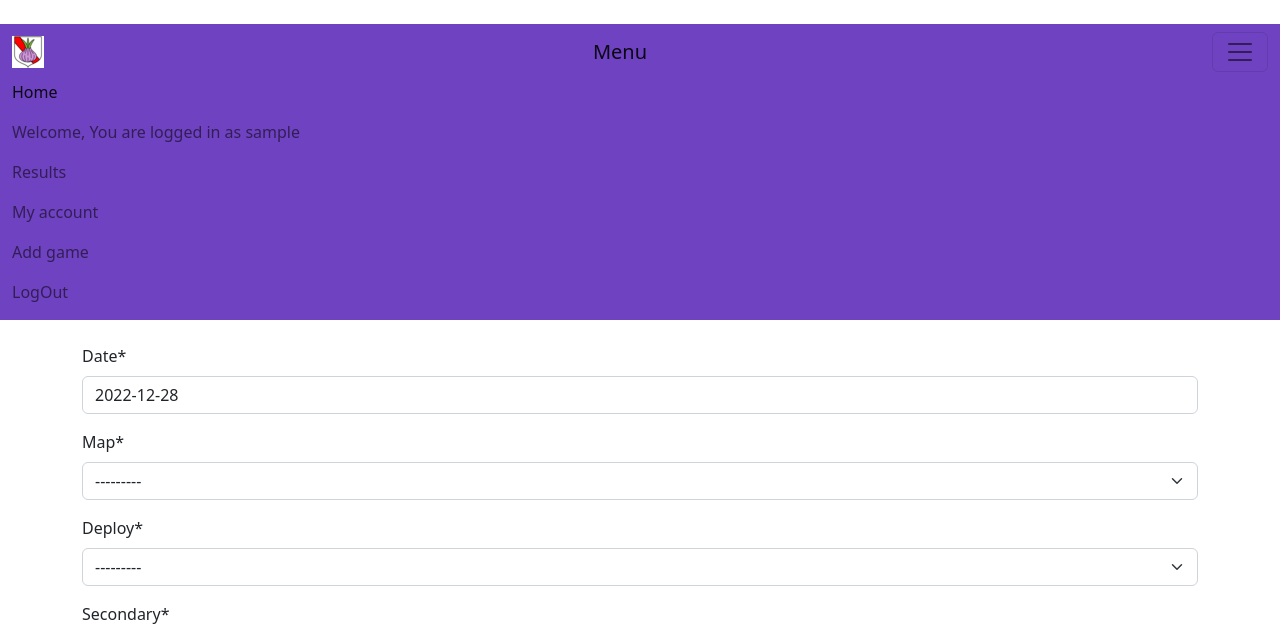
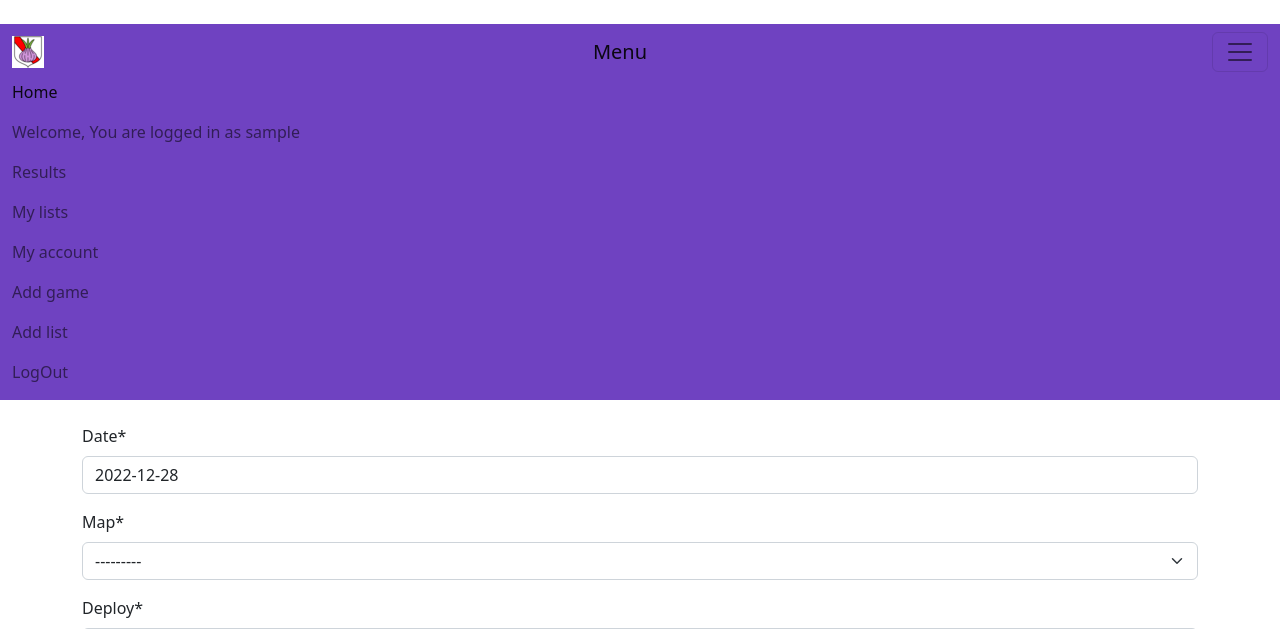
Before and after one commit to Natalia900101/t9aresults, a Django app: page /add-game/ in a window 1280 px wide, after a click that opens the changed part. Shown: the top 629 px of the page. Run offline with Django 4.2, Linux system fonts and the light colour scheme; the visitor is signed in with stand-in values (Sample User, id 1); data comes from the database, SQL or seed files in the repository; data that the repository does not hold is empty; some libraries are stand-ins or nearby versions.

Commit message:
[#14] form view for adding and editting list

```diff
--- a/t9a/forms.py
+++ b/t9a/forms.py
@@ -1,7 +1,7 @@
 from django import forms
 from django.contrib.auth import get_user_model
 
-from t9a.models import Games, Results
+from t9a.models import Games, Results, Lists
 
 
 class UsernameForm(forms.ModelForm):
@@ -31,3 +31,9 @@ class OpResultForm(forms.ModelForm):
     class Meta:
         model = Results
         fields = ('player', 'points', 'list')
+
+
+class AddListForm(forms.ModelForm):
+    class Meta:
+        model = Lists
+        fields = ('army', 'name', 'list')
--- a/t9a/templates/lists.html
+++ b/t9a/templates/lists.html
@@ -8,7 +8,8 @@
 <ol>
 {% for list in lists %}
 <li>
-  {{list}} <pre>{{list.list}}<pre>
+ <a href="{% url 't9a:add-list' pk=list.id %}">  {{list}}</a>
+  <pre>{{list.list}}<pre>
 </li>
   {% endfor%}
 </ol>
--- a/t9a/urls.py
+++ b/t9a/urls.py
@@ -10,6 +10,8 @@ urlpatterns = [
     path('results/', views.ResultView.as_view(), name='results'),
     path('lists/<int:pk>', views.ListsView.as_view(), name='lists'),
     path('lists/', views.ListsView.as_view(), name='lists'),
+    path('add-list/<int:pk>', views.AddListView.as_view(), name='add-list'),
+    path('add-list/', views.AddListView.as_view(), name='add-list'),
     path('my-account/', views.ChangeUsernameView.as_view(), name='my-account'),
     path('add-game/', views.GameCreateView.as_view(), name='add-game'),
     path('logout', views.LogoutView.as_view(), name='logout'),
--- a/t9a/views.py
+++ b/t9a/views.py
@@ -8,7 +8,7 @@ from django.shortcuts import render, redirect
 from django.views import View
 
 from . import forms
-from .forms import UsernameForm, GameForm, MyResultForm, OpResultForm
+from .forms import UsernameForm, GameForm, MyResultForm, OpResultForm, AddListForm
 from .models import Results, Lists, Games
 
 
@@ -82,6 +82,47 @@ class ListsView(LoginRequiredMixin, View):
         )
 
 
+class AddListView(LoginRequiredMixin, View):
+    def get(self, request, pk=0):
+        if pk == 0:
+            form = AddListForm()
+        else:
+            form = AddListForm(instance=Lists.objects.get(id=pk))
+            if len(Results.objects.filter(list_id=pk)) > 0:
+                form.fields['list'].disabled = True
+
+        return render(
+            request,
+            'add-list.html',
+            context={
+                'form': form
+            }
+        )
+
+    def post(self, request, pk=0):
+        form = {}
+        if pk != 0:
+            list = Lists.objects.get(id=pk)
+            if list:
+                if len(Results.objects.filter(list_id=list.id)) > 0:
+                    POST = request.POST.copy()
+                    POST['list'] = list.list
+                    form = AddListForm(POST)
+        if not form:
+            form = AddListForm(request.POST)
+        owner = self.request.user.id
+        if form.is_valid():
+            if pk != 0:
+                list = Lists.objects.get(id=pk)
+                if list:
+                    form.instance.id = list.id
+                    if len(Results.objects.filter(list_id=list.id)) > 0:
+                        form.instance.list = list.list
+            form.instance.owner_id = owner
+            form.save()
+        return ListsView.get(self, request, form.instance.id)
+
+
 class GameCreateView(View):
     def get(self, request):
         result = Results.objects.filter(player_id=self.request.user.id).order_by('-id')
@@ -142,7 +183,7 @@ class GameCreateView(View):
         form_op_result.instance.secondary = form_my_result.instance.secondary * -1
         form_op_result.instance.result = form_my_result.instance.result * -1
         form_op_result.instance.first = not form_my_result.instance.first
-      #  form_op_result.instance.result = None
+        #  form_op_result.instance.result = None
 
         fpr = form_op_result.save(commit=False)
         fpr.save()
--- a/templates/menu.html
+++ b/templates/menu.html
@@ -21,11 +21,18 @@
          <li class="nav-item">
           <a class="nav-link" href="{% url 't9a:results' %}">Results</a>
         </li>
+        <li class="nav-item">
+          <a class="nav-link" href="{% url 't9a:lists' %}">My lists</a>
+        </li>
          <li class="nav-item">
           <a class="nav-link" href="{% url 't9a:my-account' %}">My account</a>
         </li>
         <li class="nav-item">
           <a class="nav-link" href="{% url 't9a:add-game' %}">Add game</a>
+        </li>
+
+        <li class="nav-item">
+          <a class="nav-link" href="{% url 't9a:add-list' %}">Add list</a>
         </li>
              <li class="nav-item">
           <a class="nav-link" href="{% url 't9a:logout' %}">LogOut</a>
```
Also changed, not shown: t9a/templates/add-list.html (added, +16 -0 lines).
